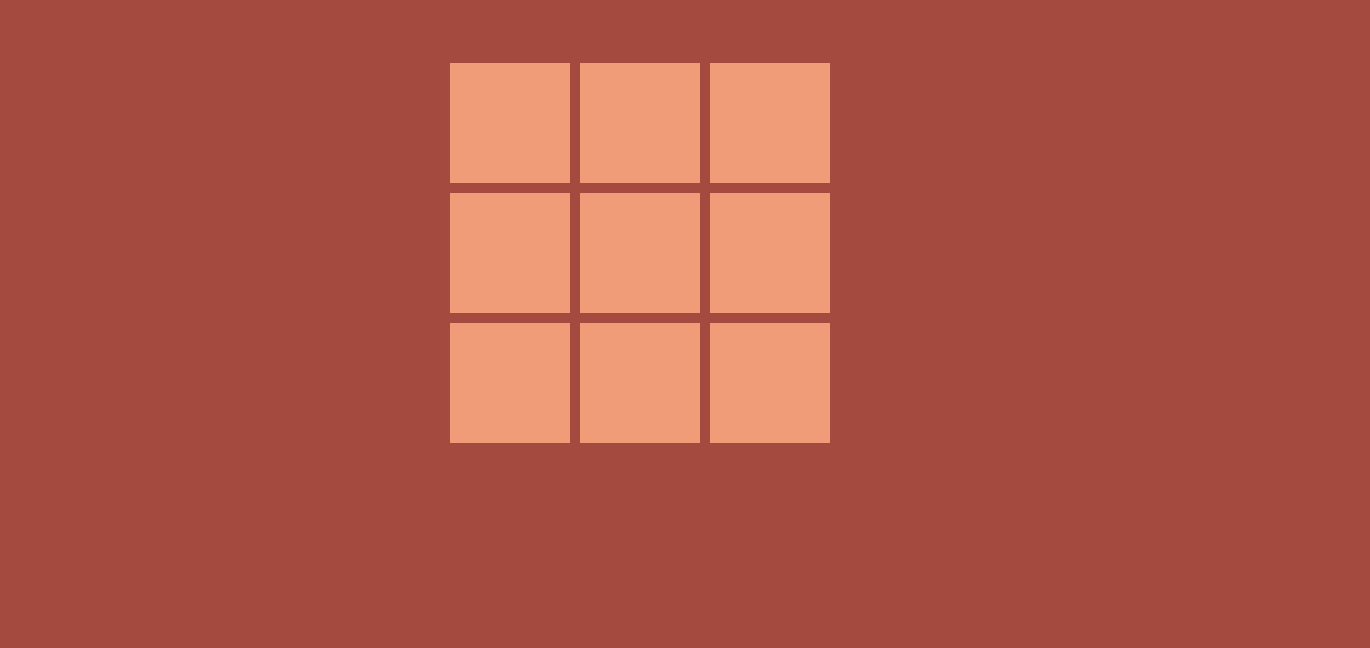
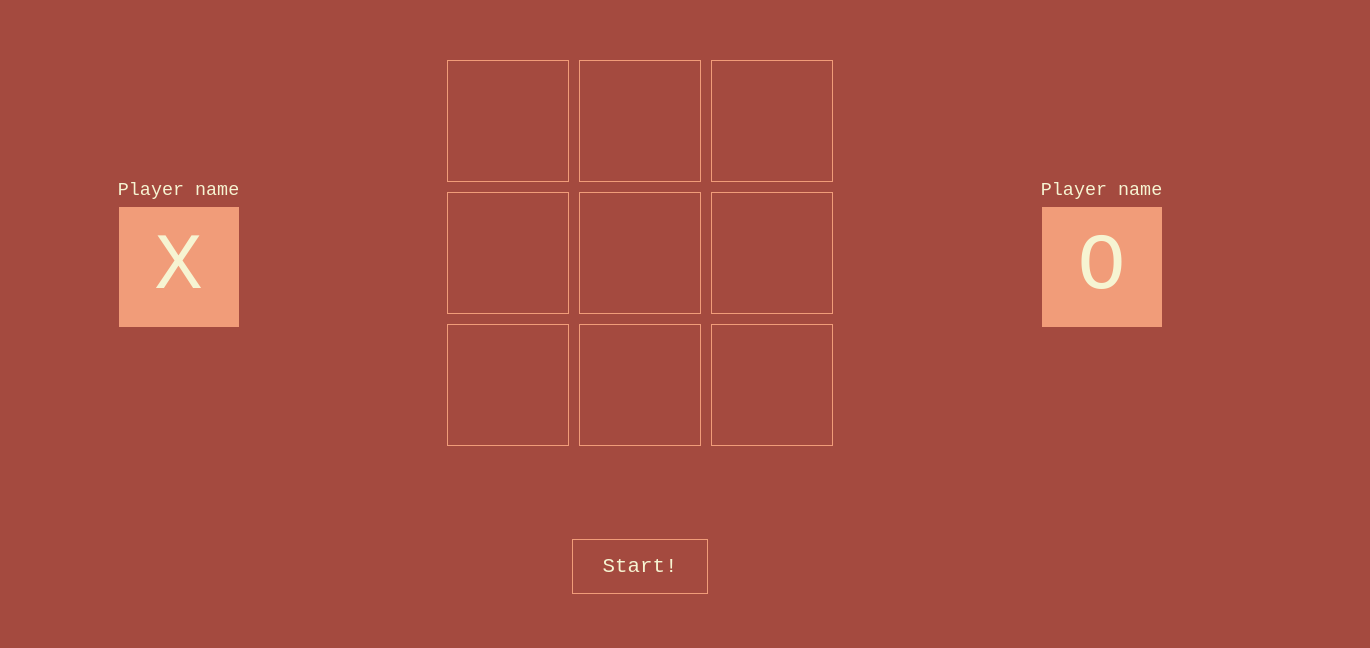
Before and after one commit to gnik-snrub/tictactoe, a plain HTML site: page index.html in a window 1280 px wide. Shown: the part 147-795 px from the top of the page, 1370 px wide, since content can reach past the window. Drawn offline with Linux system fonts and the light colour scheme.

Commit message:
Added a popup for ties. Styled the board. Added a 'Player name' input area for each player. Added dummy 'Start' button to bottom of page.

```diff
--- a/index.html
+++ b/index.html
@@ -7,7 +7,18 @@
 <body>
 
     <div class = "wrapper">
+        <div class = "player">
+            <input type="text" placeholder="Player name">
+            <div class = "player-icon">X</div>
+        </div>
         <div class = "grid-container"></div>
+        <div class = "player">
+            <input type="text" placeholder="Player name">
+            <div class = "player-icon">O</div>
+        </div>
+        <div class = "button-container">
+            <button class = "start">Start!</button>
+        </div>
     </div>
     <script type="text/javascript" src="index.js"></script>
 
--- a/index.js
+++ b/index.js
@@ -1,6 +1,5 @@
 const Player = (name) => {
     const getName = () => name;
-
     return {getName}
 }
 
@@ -38,6 +37,15 @@ const gameflow = (() => {
 
         overlay.classList.add('overlay')
         popup.classList.add('popup')
+
+        if (winner == false) {
+            popup.textContent = `It's a tie.
+(Click anywhere to continue)`
+            overlay.appendChild(popup)
+            overlay.addEventListener('click', () => { resetGame(overlay); })
+            page.appendChild(overlay)
+            return;
+        }
 
         popup.textContent = `${winner} is the winner!
 Congratulations!
@@ -101,6 +109,14 @@ const gameboard = (() => {
                 gameflow.createWinnerPopup("O")
             }
         }
+
+        for (i = 0; i < board.length; i++) {
+            if (board[i] == null) {
+                return;
+            } else if (i == board.length - 1) {
+                gameflow.createWinnerPopup(false);
+            }
+        }
     }
 
     return {init, getBoard, turnTaken}
@@ -125,8 +141,10 @@ const display = (() => {
             // Decides to display an X/O depending on the gameboard array
             if (gameboard.getBoard(i) == "x") {
                 square.textContent = "X"
+                square.style.backgroundColor = "#F19C79"
             } else if (gameboard.getBoard(i) == "o") {
                 square.textContent = "O"
+                square.style.backgroundColor = "#F19C79"
             }
 
             // Adds listener to square to detect a player clicking on it
@@ -147,9 +165,6 @@ function setup() {
 
 setup();
 
-
-// Check for wins
 // Flesh out UI
-// - Congrats to the winner
 // - Allow players to input names
 // - Start / Restart buttons
--- a/style.css
+++ b/style.css
@@ -1,5 +1,6 @@
 html {
     background-color: #A44A3F;
+    font-family:'Courier New', Courier, monospace;
 }
 
 .wrapper {
@@ -7,6 +8,52 @@ html {
     top: 50%;
     left: 50%;
     transform: translate(-50%, -50%);
+    display: flex;
+    align-items: center;
+    justify-content: center;
+    height: 98vh;
+}
+
+.player {
+    display: flex;
+    align-items: center;
+    justify-content: center;
+
+    flex-direction: column;
+    margin: auto 150px;
+}
+
+input {
+    border: 0px;
+    background-color: #A44A3F;
+
+    font-family:'Courier New', Courier, monospace;
+    font-size: 1.15rem;
+    color: #F6F4D2;
+    text-align: center;
+
+    margin-bottom: 5px;
+}
+
+input::placeholder {
+    color: inherit;
+}
+
+input:focus {
+    outline: none;
+}
+
+.player-icon {
+    width: 120px;
+    height: 120px;
+
+    font-size: 5rem;
+    color: #F6F4D2;
+    background-color: #F19C79;
+
+    text-align: center;
+    vertical-align: middle;
+    line-height: 120px;
 }
 
 .grid-container {
@@ -21,11 +68,11 @@ html {
     width: 120px;
     height: 120px;
 
-    background-color: #F19C79;
+    background-color: #A44A3F;
+    border: 1px solid #F19C79;
 
     font-size: 5rem;
     color: #F6F4D2;
-    font-family:'Courier New', Courier, monospace;
 
     text-align: center;
     vertical-align: middle;
@@ -35,7 +82,38 @@ html {
 }
 
 .grid-element:hover {
-    background-color: #F5BBA3;
+    background-color: #F19C79;
+}
+
+.button-container {
+    position: absolute;
+    bottom: 0;
+    display: flex;
+    align-items: center;
+    justify-content: center;
+    width: 98vw;
+    height: 20%;
+}
+
+.start {
+    border: 1px solid #F19C79;
+    background-color: #A44A3F;
+    font-size: 1.3rem;
+    color: #F6F4D2;
+    font-family:'Courier New', Courier, monospace;
+    padding: 15px 30px;
+
+    box-shadow: inset 0px 0px 0px #A44A3F;
+    transition: all 0.5s;
+}
+
+.start:hover {
+    box-shadow: inset 0px 80px 0px #F19C79;
+    color: #A44A3F;
+}
+
+.start:focus {
+    outline: none;
 }
 
 .overlay {
@@ -56,7 +134,6 @@ html {
     color:  #F6F4D2;
     border: 2px solid #A44A3F;
     font-size: 2rem;
-    font-family:'Courier New', Courier, monospace;
     white-space: pre-wrap;
 
     position: absolute;
```
